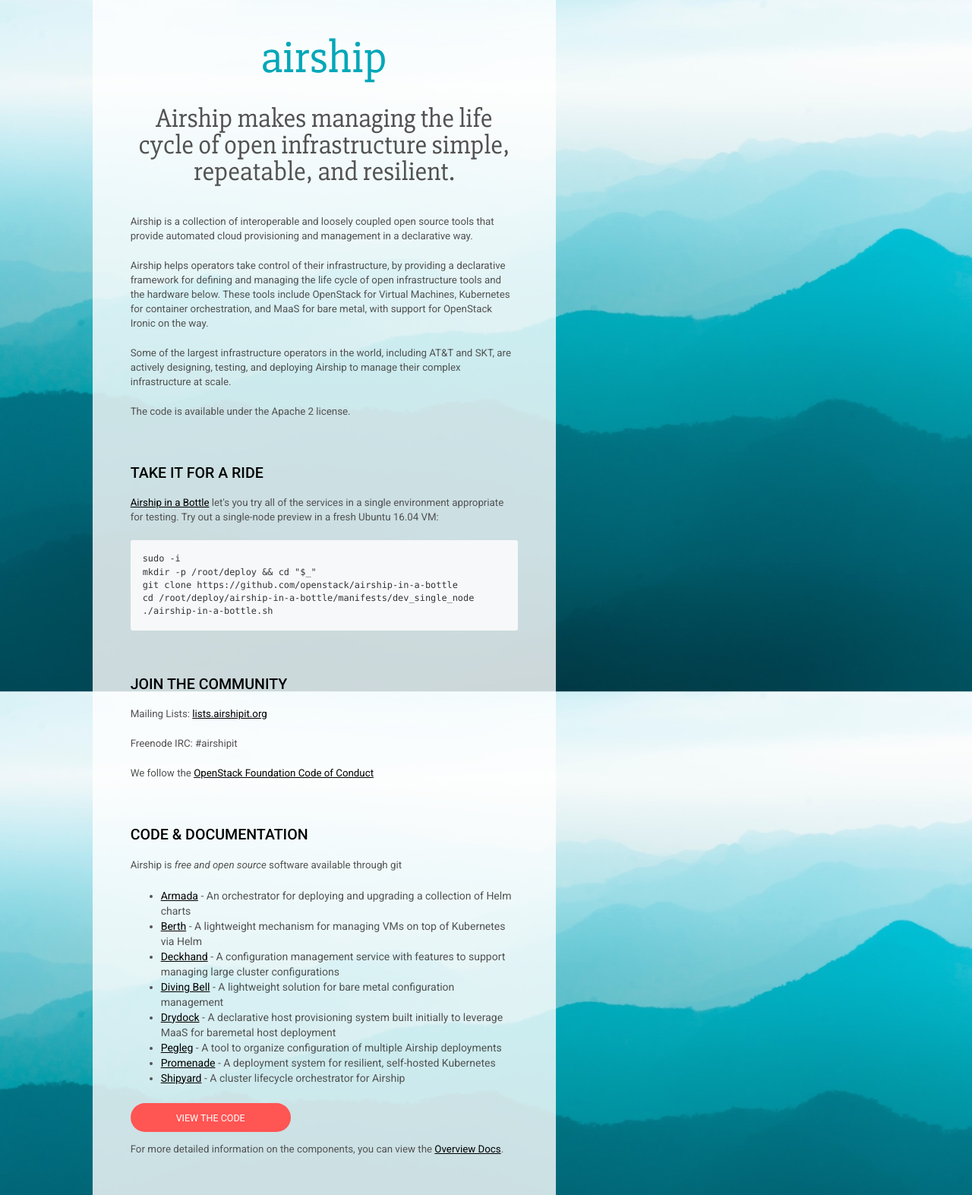
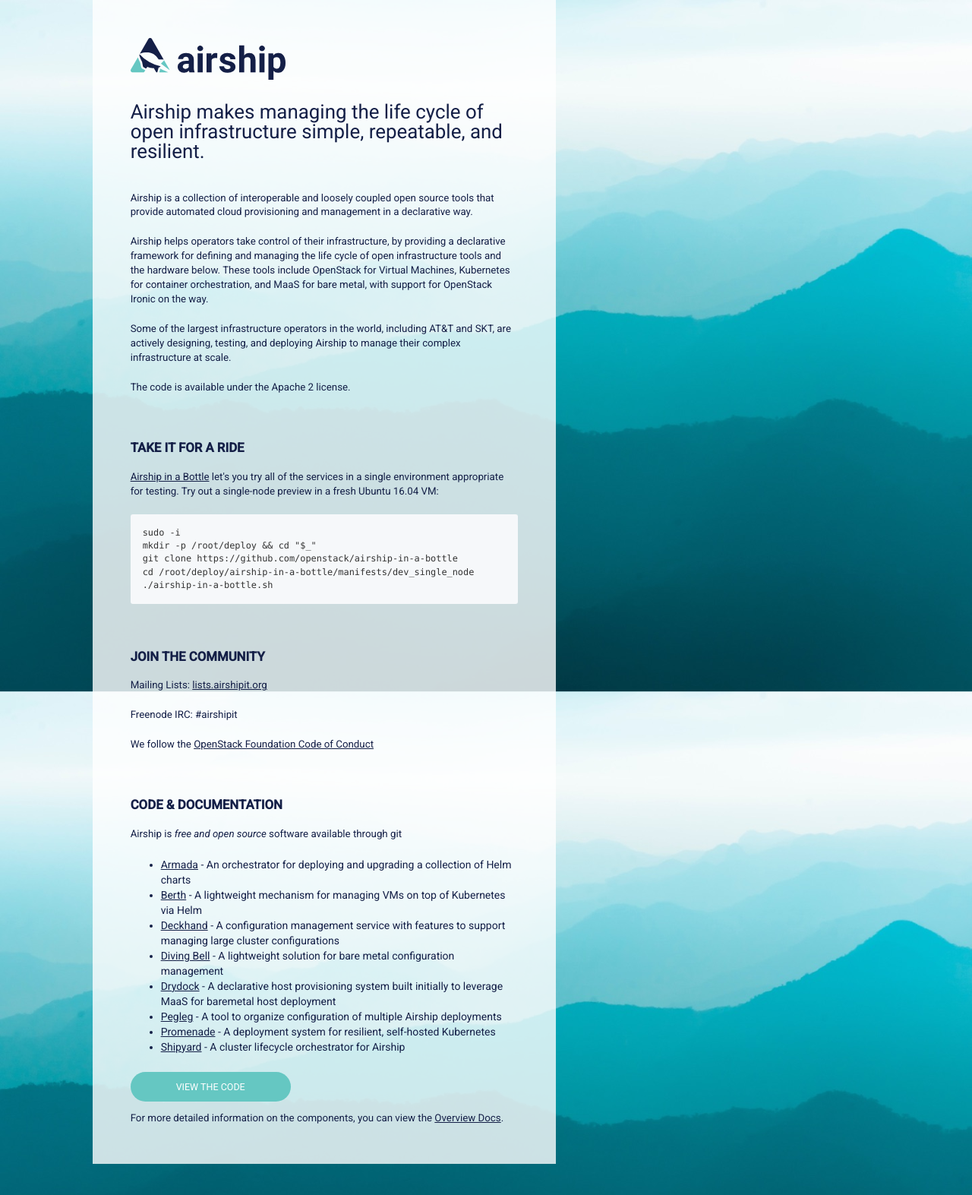
Before and after one commit to iamweswilson/airship-landing, a Jekyll site: the page built from index.html, in a window 1280 px wide. Shown: the whole page at 76% size. Built offline with Jekyll 4.4.1, drawn with Linux system fonts in a browser that asks for light colours.

Commit message:
Added Logo and modified CSS

```diff
--- a/css/combined.css
+++ b/css/combined.css
@@ -2,23 +2,23 @@
   font-family: 'Roboto', sans-serif;
   background: url("/img/bkgd.jpg") no-repeat center center fixed;
   background-size: cover;
-  color: #525252; }
+  color: #141f47; }
 
 h2 {
   text-transform: uppercase;
-  font-size: 1.4em;
-  font-weight: 500;
+  font-size: 1.2em;
+  font-weight: 600;
   margin: 6rem 0 2rem;
-  color: #000000; }
+  color: #141f47; }
 
 p {
-  color: #525252;
+  color: #141f47;
   font-size: 0.95em;
   margin: 0 0 20px; }
 
 a {
   text-decoration: underline;
-  color: #000000;
+  color: #141f47;
   word-wrap: break-word; }
 
 pre {
@@ -45,25 +45,26 @@
   min-height: 100vh;
   padding: 3rem 5rem; }
 
-.centered-logo {
-  text-align: center;
-  width: 100%; }
+.airship-logo {
+  text-align: left;
+  width: 40%; }
 
 .brand {
   margin: 2rem auto 0; }
 
 .quote-wrapper {
-  text-align: center; }
+  text-align: left; }
 
 .quote {
-  font-family: 'Slabo 27px', serif;
-  color: #525252;
-  font-size: 2.5em;
+  font-family: 'Roboto', sans-serif;
+  color: #141f47;
+  font-size: 1.85em;
+  font-weight: 100;
   line-height: 1em;
   margin-top: 30px; }
 
 .main-button {
-  background: #FF5553;
+  background: #65c7c2;
   color: white;
   text-decoration: none;
   text-transform: uppercase;
@@ -73,6 +74,6 @@
   border-radius: 2rem;
   white-space: nowrap; }
   .main-button:hover, .main-button:focus {
-    background: #D33D3C;
+    background: #42847f;
     color: white;
     text-decoration: none; }
--- a/index.html
+++ b/index.html
@@ -9,8 +9,8 @@
         <div class="row">
             <div class="col-sm-6 col-sm-push-1">
                 <div class="main-content">
-                    <div class="centered-logo">
-                        <img class="brand" src="/img/temp-logo.svg" alt="">
+                    <div class="airship-logo">
+                        <img class="brand" src="/img/logo.svg" alt="">
                     </div>
                     <div class="quote-wrapper">
                         <div class="quote">Airship makes managing the life cycle of open infrastructure simple, repeatable, and resilient.</div>
```
Also changed, not shown: _scss/_airship.scss (+9 -8 lines), _scss/_settings.scss (+4 -4 lines), img/logo.svg (added), 1 other file.
